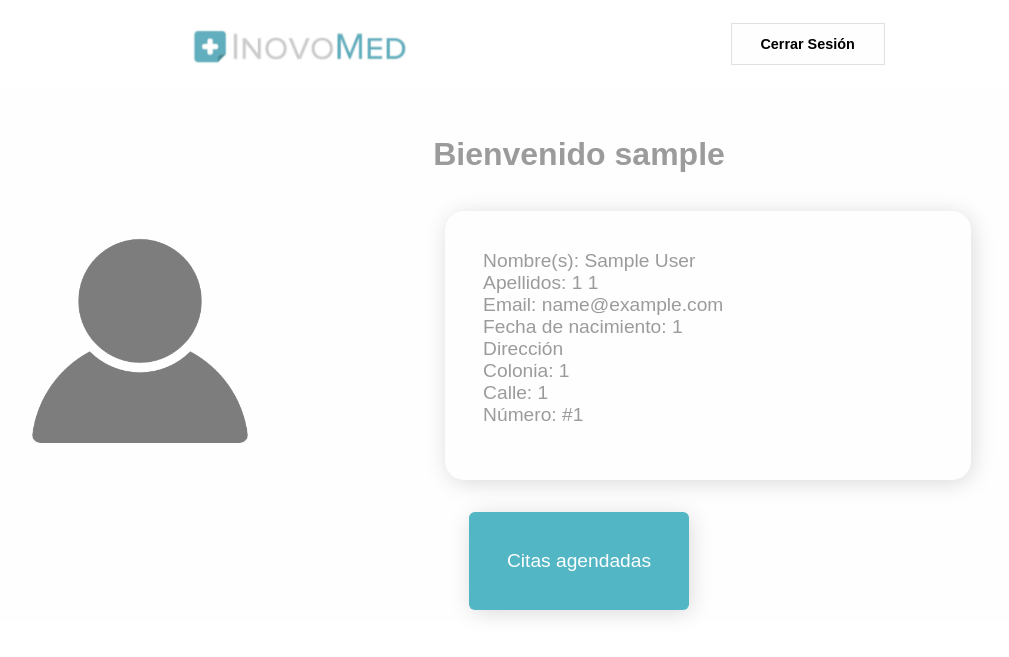
After one commit to brandonceja/inovomed, a PHP site: page /includes/users/profile.php in a window 1280 px wide. The commit adds this page. Shown: the top 657 px of the page, without its empty margins (61-1070 px from the left). Run offline with PHP 8.4, Linux system fonts and the light colour scheme; the visitor is signed in with stand-in values (Sample User, id 1).

Commit message:
added profiles

```diff
--- a/catalogo/medicos.php
+++ b/catalogo/medicos.php
@@ -129,6 +129,7 @@ echo "</table>";
 				<span>Calle</span><input type="text" name="calle"><br>
 				<span>Número</span><input type="number" name="numero"><br>
 				<span>Especialidad</span><select name="especialidad">
+					<option value="0">--</option>
 <?php
 
 	/*Query to get specialties*/
--- a/includes/dbh.php
+++ b/includes/dbh.php
@@ -1,6 +1,6 @@
 <?php
 	$dbServername = 'localhost';
 	$dbUsername = 'root';
-	$dbPassword = '';
+	$dbPassword = 'starwars';
 	$dbName = 'inovomed';
 	$conn = mysqli_connect($dbServername, $dbUsername, $dbPassword, $dbName);
--- /dev/null
+++ b/includes/users/profile.php
@@ -0,0 +1,71 @@
+<?php
+
+session_start();
+if(isset($_SESSION['u_id']))
+	{
+        $uid = $_SESSION['u_id'];
+        $uname = $_SESSION['u_name'];
+        $uapat = $_SESSION['u_apat'];
+        $uamat = $_SESSION['u_amat'];
+        $unameR = $_SESSION['u_nameR'];
+		$uemail = $_SESSION['u_email'];
+        $ufecha = $_SESSION['u_fecha'] ;
+		$ucolonia = $_SESSION['u_colonia'];
+        $ucalle = $_SESSION['u_calle'] ;
+		$unum = $_SESSION['u_num'] ;
+
+?>
+ <!DOCTYPE html>
+<html>
+<head>
+	<?php
+    	$omitMenu = false;
+    ?>
+	<title>InovoMed</title>
+	<meta charset="utf-8 ">
+	<link rel="stylesheet" href="../../style/profile.css">
+    <link rel="stylesheet" href="../../style/style.css">
+	<link rel="shortcut icon" href="../../icon.bmp" type="image/x-icon" />
+</head>
+<body>
+	<div id="menu">
+		<div id="logo">
+			<img src="../../logo.png" alt="">
+			<div id="categories">
+			</div>
+		</div>
+        <div id="login">
+     		<a href="../logout.php">
+     			<button id="btn-lout">Cerrar Sesión</button>
+     		</a>
+     	</div>
+    </div>
+    <div class="content">
+        <h2>Bienvenido <?php echo $uname;?></h2>
+        <div class="profile-top">
+            <div class="profile-image">
+                <img src="../../img/profile-icon.png" alt="">
+            </div>
+            <div class="data">
+                <p>Nombre(s): <?php echo $unameR;?></p>
+                <p>Apellidos: <?php echo $uapat." ".$uamat;?></p>
+                <p>Email: <?php echo $uemail;?></p>
+                <p>Fecha de nacimiento: <?php echo $ufecha;?></p>
+                <p>Dirección</p>
+                <p>Colonia: <?php echo $ucolonia;?></p>
+                <p>Calle: <?php echo $ucalle;?></p>
+                <p>Número: <?php echo "#".$unum;?></p>
+            </div>
+        </div>
+        <div class="check-consults">
+            <a href="#">Citas agendadas</a>
+        </div>
+    </div>
+</body>
+</html>
+<?php
+    }else{
+        header("location: ../../index.php?login=error");
+		exit();
+    }
+?>
--- a/js/hide-element.js
+++ b/js/hide-element.js
@@ -15,9 +15,8 @@
  	for (var i = 0 ; i < arrayOfupdaters.length; i++) {
  		arrayOfupdaters[i].addEventListener("click", function(){
 		 	document.getElementsByClassName('updater')[0].style.display = flag ? "none" : "block";
-		 	let id = arrayOfupdaters[i].id;
-		 	console.log(id);
-		 	document.getElementsByClassName('key')[0].value = id;
+		 	let id = this.id;
+		 	document.getElementById('key').value = id;
 		 	flag = !flag;
  		});
  	}
--- /dev/null
+++ b/style/profile.css
@@ -0,0 +1,75 @@
+.content{
+    padding: 3em 0;
+    width: 100%;
+    background-color: #fefefe;
+    display: flex;
+    flex-direction: column;
+    align-items: center;
+    font-family: "Arial";
+}
+
+.content h2{
+    color: #9b9b9b;
+    font-size: 2em;
+}
+
+.profile-top{
+    display: flex;
+    flex-direction: row;
+    align-items: center;
+    justify-content: space-between;
+    margin-left: -10em;
+}
+
+.profile-image{
+    width: 35%;
+    height: auto;
+}
+
+.profile-image img{
+    width: 100%;
+    height: auto;
+}
+
+.data{
+    padding: 2em;
+    text-decoration: none;
+	color: #9b9b9b;
+	font-size: 1.2em;
+	border-radius: 1em;
+	margin: 2em;
+	width: 52%;
+    height: 10em;
+    margin-left: 8em;
+	justify-content: center;
+	align-items: center;
+	-webkit-box-shadow: 2px 3px 23px -2px rgba(0,0,0,0.17);
+	-moz-box-shadow: 2px 3px 23px -2px rgba(0,0,0,0.17);
+	box-shadow: 2px 3px 23px -2px rgba(0,0,0,0.17);
+}
+
+.check-consults{
+    margin-top: 2em;
+}
+
+.check-consults a{
+    background-color: #52b6c4;
+    padding: 2em;
+    text-decoration: none;
+	color: #fefefe;
+	font-size: 1.2em;
+	border-radius: 0.3em;
+	margin: 2em;
+	width: 52%;
+    height: 10em;
+
+	justify-content: center;
+	align-items: center;
+	-webkit-box-shadow: 2px 3px 23px -2px rgba(0,0,0,0.17);
+	-moz-box-shadow: 2px 3px 23px -2px rgba(0,0,0,0.17);
+	box-shadow: 2px 3px 23px -2px rgba(0,0,0,0.17);
+}
+
+.check-consults:hover{
+    transform: scale(1.03);
+}
```
Also changed, not shown: includes/catalogue-manager/add-especialidad.php (+15 -4 lines), includes/catalogue-manager/update-doctor.php (+4 -4 lines), includes/login.php (+9 -4 lines), img/profile-icon.png (added).
